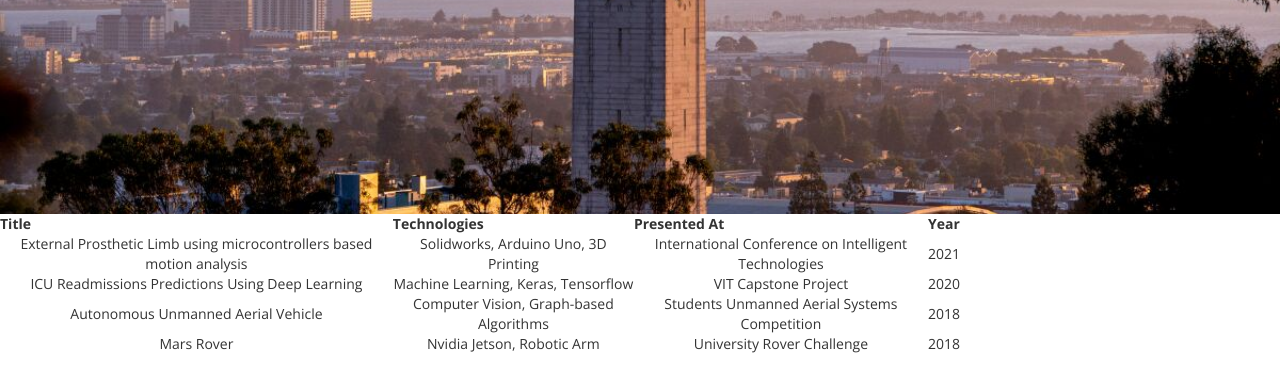
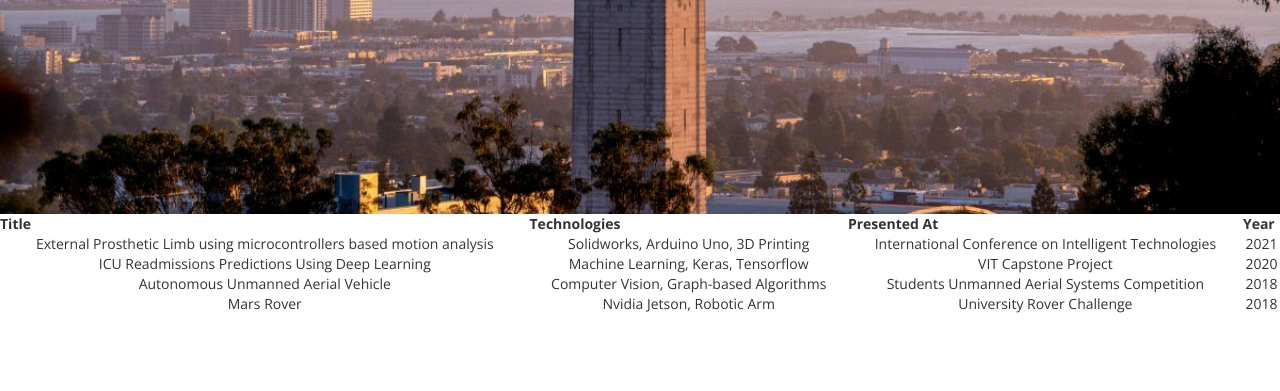
Before and after one commit to M-Chirag/m-chirag.github.io, a plain HTML site: page list.html in a window 1280 px wide. Shown: the part 363-754 px from the top of the page. Drawn offline with nearby package versions, Linux system fonts and the light colour scheme.

Commit message:
JSON Table alignment fix

```diff
--- a/css/style.css
+++ b/css/style.css
@@ -321,6 +321,9 @@ input {
 }
 
 /* Slick Nav CSS */
+.text-center {
+  text-align: center !important;
+}
 .slicknav_menu {
     display:none;
 }
--- a/list.html
+++ b/list.html
@@ -141,7 +141,7 @@
                 */
                 var jsonTable = document.createElement("table");
                 var tr = jsonTable.insertRow(-1);
-                jsonTable.style.width = "75%";
+                jsonTable.style.width = "100%";
                 let root;
                 for (let prop in data) {
                     root = prop;
```
